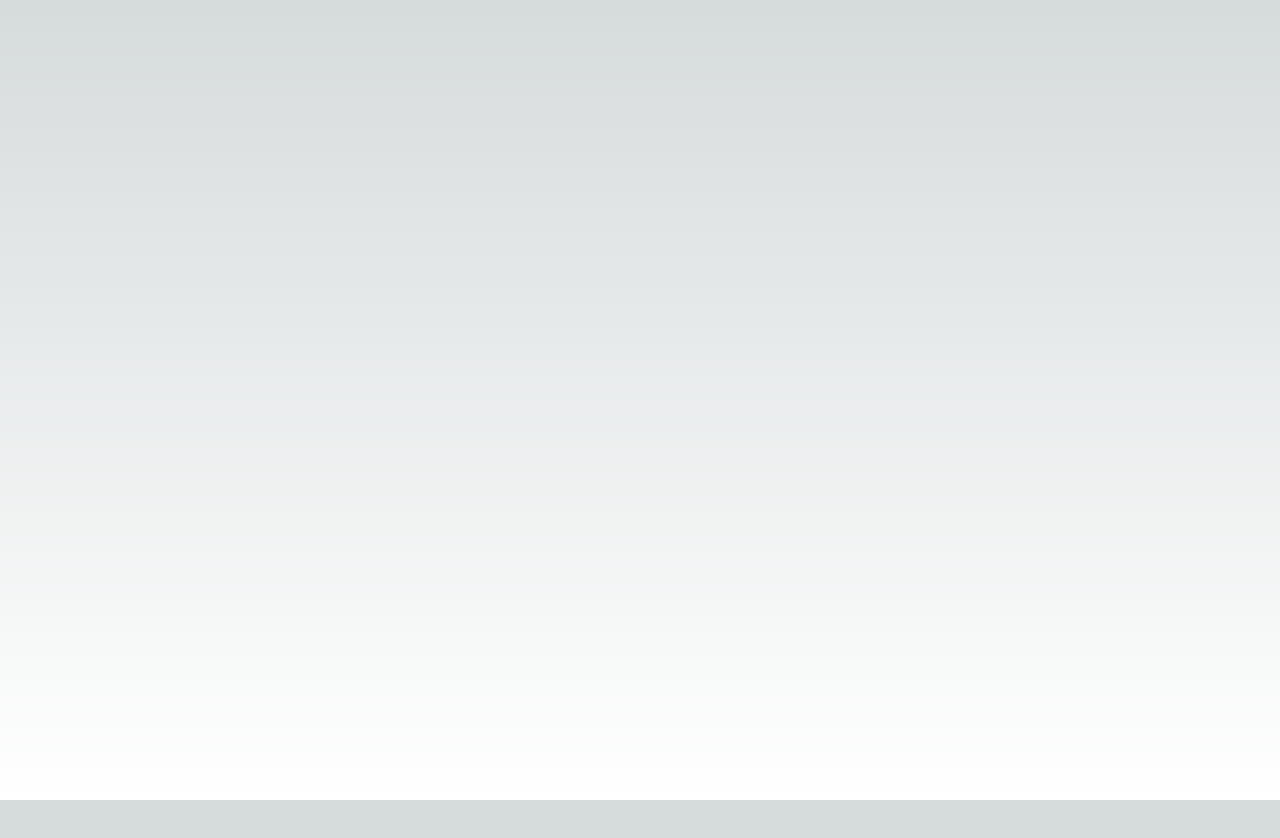
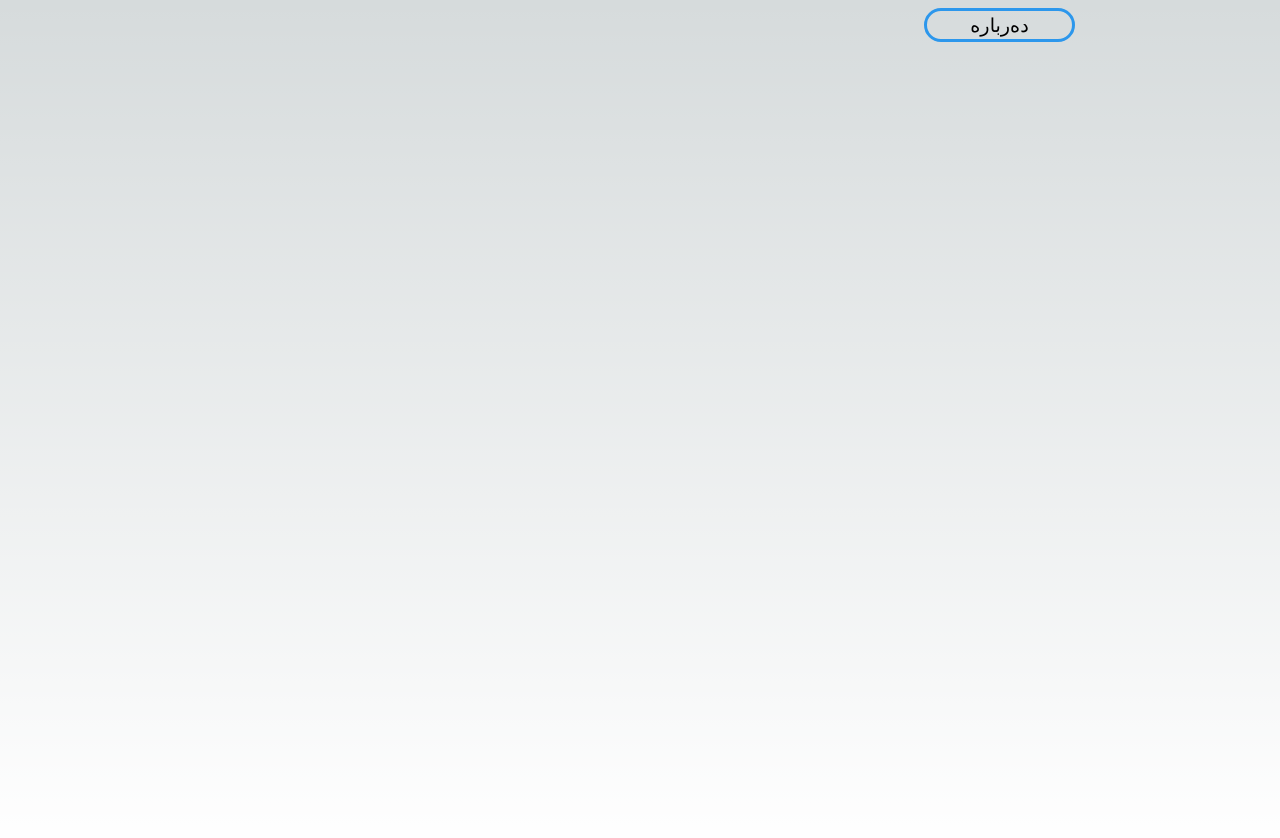
Before and after one commit to Arya-Programmer/Unicode-to-AliK, a Next.js app: page / in a window 1280 px wide. Shown: the top 838 px of the page. Before the commit the page ends 800 px from the top, so only its background shows below. Built offline with nearby package versions, Linux system fonts and the light colour scheme.

Commit message:
Navbar item(s) added

```diff
--- a/app/components/Navbar/Navbar.js
+++ b/app/components/Navbar/Navbar.js
@@ -1,9 +1,14 @@
-import React from 'react'
+import React from 'react';
+import styles from "./navbar.module.css";
 
 const Navbar = () => {
   return (
-    <div>Navbar</div>
-  )
+    <nav className={styles.navbar}>
+      <div className={styles.navbarItem}>
+        دەربارە
+      </div>
+    </nav>
+  );
 }
 
-export default Navbar
+export default Navbar;
--- /dev/null
+++ b/app/components/Navbar/navbar.module.css
@@ -0,0 +1,17 @@
+.navbar {
+    display: flex;
+    align-items: center;
+    width: 100%;
+    height: 50px;
+    padding: 0 16% 0 16%;
+}
+
+.navbarItem {
+    font-family: 'Peshang des 2', Calibri, 'Trebuchet MS', sans-serif;
+    border: #2c97ec 3px solid;
+    font-size: 1.2rem;
+    line-height: 1.5;
+    padding-left: 5%;
+    padding-right: 5%;
+    border-radius: 25px;
+}
--- a/app/globals.css
+++ b/app/globals.css
@@ -1,3 +1,9 @@
+* {
+  direction: rtl;
+  margin: 0;
+  padding: 0;
+}
+
 :root {
   --max-width: 1100px;
   --border-radius: 12px;
--- a/app/page.js
+++ b/app/page.js
@@ -1,10 +1,12 @@
-import Image from "next/image";
+import Navbar from "./components/Navbar/Navbar";
 import styles from "./page.module.css";
 
 export default function Home() {
   return (
-    <main className={styles.main}>
-
-    </main>
+    <>
+      <Navbar/>
+      <main className={styles.main}>
+      </main>
+    </>
   );
 }
```
